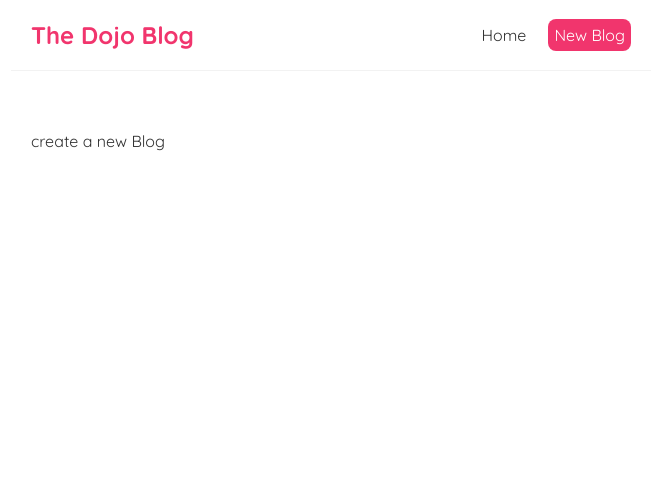
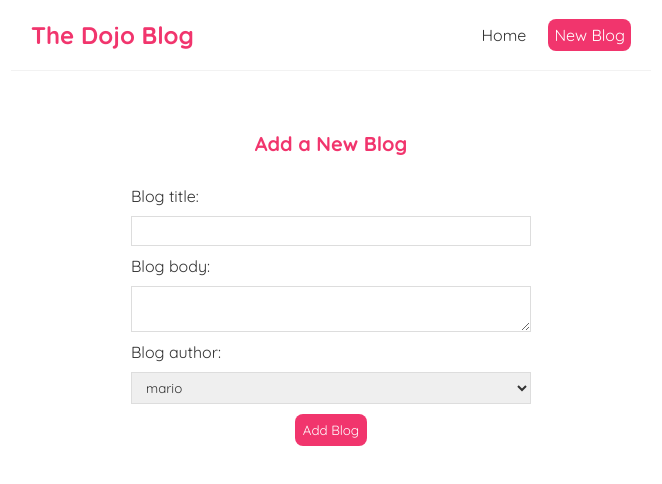
Before and after one commit to WALL-EEEEEEE/modern-react-tutorial, a React (Create React App) app in the folder dojo-blog/: page /create in a window 1280 px wide. Shown: the top 484 px of the page, without its empty margins (309-971 px from the left). Built offline with nearby package versions, Linux system fonts and the light colour scheme.

Commit message:
add Controlled Inputs demo

```diff
--- a/dojo-blog/src/Create.js
+++ b/dojo-blog/src/Create.js
@@ -1,6 +1,25 @@
+import { useState } from "react";
+
 const Create = () => {
+    const [title, setTitle] = useState('');
+    const [body, setBody] = useState('');
+    const [author, setAuthor] = useState('mario')
     return (
-        <div className="createBlog"> create a new Blog</div>
+        <div className="create">
+            <h2>Add a New Blog</h2>
+            <form action="">
+                <label htmlFor="">Blog title:</label>
+                <input type="text" required value={title} onChange={(e) => setTitle(e.target.value)} />
+                <label htmlFor="">Blog body:</label>
+                <textarea required value={body} onChange={(e) => setBody(e.target.value)}></textarea>
+                <label htmlFor="">Blog author:</label>
+                <select value={author} onChange={(e) => setAuthor(e.target.value)}>
+                    <option value="mario">mario</option>
+                    <option value="yoshi">yoshi</option>
+                </select>
+                <button>Add Blog</button>
+            </form>
+        </div>
     );
 }
 
--- a/dojo-blog/src/index.css
+++ b/dojo-blog/src/index.css
@@ -70,3 +70,35 @@
   border-radius: 8px;
   cursor: pointer;
 }
+
+/* create new blog form */
+.create {
+  max-width: 400px;
+  margin: 0 auto;
+  text-align: center;
+}
+.create label {
+  text-align: left;
+  display: block;
+}
+.create h2 {
+  font-size: 20px;
+  color: #f1356d;
+  margin-bottom: 30px;
+}
+.create input, .create textarea, .create select {
+  width: 100%;
+  padding: 6px 10px;
+  margin: 10px 0;
+  border: 1px solid #ddd;
+  box-sizing: border-box;
+  display: block;
+}
+.create button {
+  background: #f1356d;
+  color: #fff;
+  border: 0;
+  padding: 8px;
+  border-radius: 8px;
+  cursor: pointer;
+}
```
